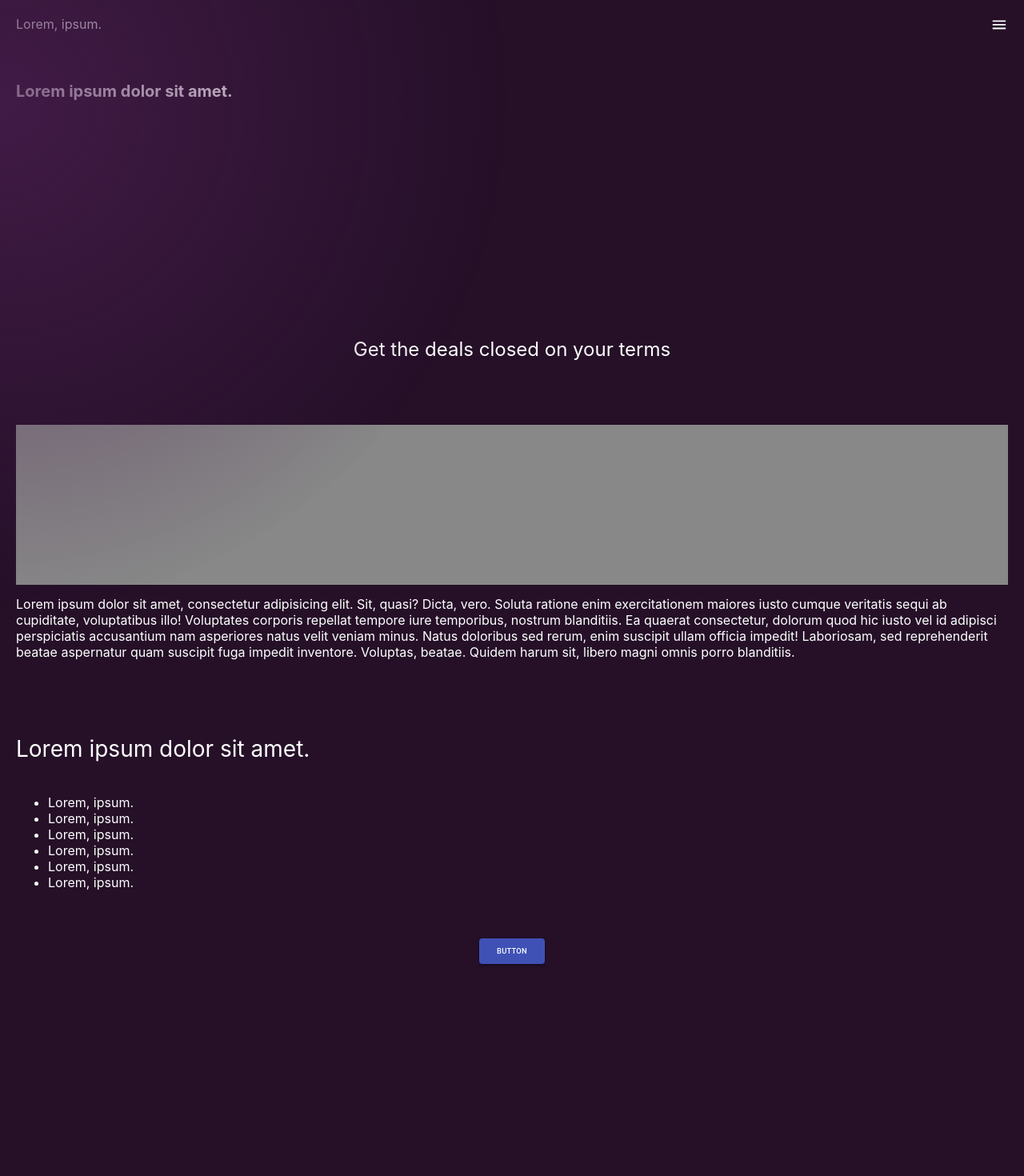
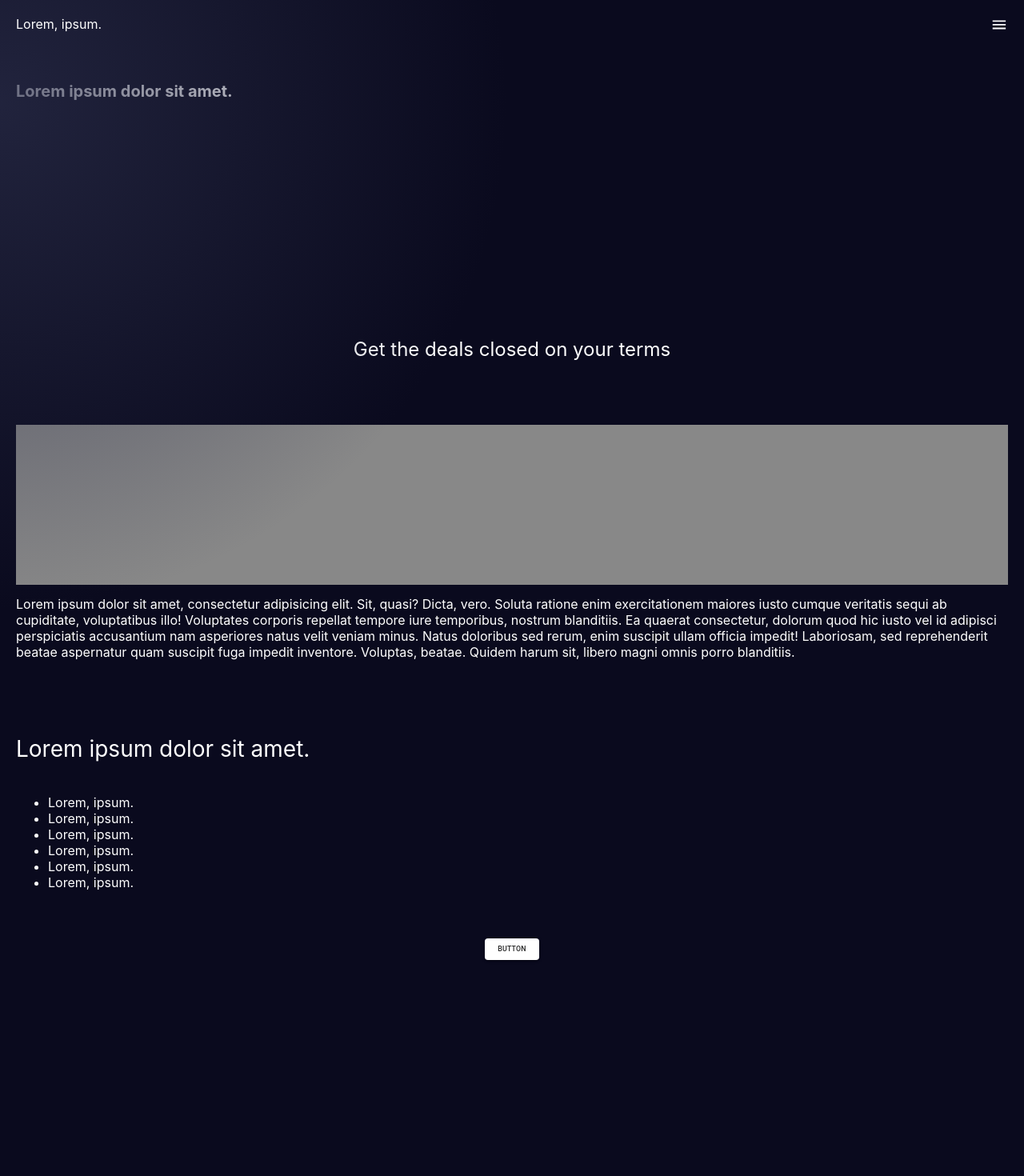
Before and after one commit to mritunjaysaha/project-1, a Next.js app: page / in a window 1280 px wide. Shown: the top 1470 px of the page at 80% size. Built offline with nearby package versions, Linux system fonts and the light colour scheme.

Commit message:
changed background color to blue

```diff
--- a/src/atoms/button.jsx
+++ b/src/atoms/button.jsx
@@ -13,8 +13,9 @@ export function MUIButton({ name, color, size }) {
     return (
         <Button
             variant="contained"
-            color={color ? color : "primary"}
-            size={size ? size : "medium"}
+            // color={color ? color : "primary"}
+            // size={size ? size : "medium"}
+            style={{ background: "#fff" }}
         >
             {name ? name : "temp"}
         </Button>
--- a/styles/globals.css
+++ b/styles/globals.css
@@ -4,7 +4,8 @@ html {
 body {
     font-family: -apple-system, BlinkMacSystemFont, Segoe UI, Roboto, Oxygen,
         Ubuntu, Cantarell, Fira Sans, Droid Sans, Helvetica Neue, sans-serif;
-    background-color: #251028;
+    /* background-color: #251028; */
+    background-color: #0a0a1e;
 
     color: white;
 }
--- a/styles/header.module.scss
+++ b/styles/header.module.scss
@@ -18,10 +18,18 @@
         -webkit-transform: translate(-50%, -40%);
         -moz-transform: translate(-50%, -40%);
         transform: translate(-50%, -40%);
+        // background: radial-gradient(
+        //     circle,
+        //     rgba(77, 32, 83, 0.7) 0%,
+        //     rgba(77, 32, 83, 0.0001) 70%
+        // );
+
+        // rgba(43,46,74,1)
+
         background: radial-gradient(
             circle,
-            rgba(77, 32, 83, 0.7) 0%,
-            rgba(77, 32, 83, 0.0001) 70%
+            rgba(43, 46, 74, 0.7) 0%,
+            rgba(43, 46, 74, 0.0001) 70%
         );
 
         width: 100vw;
--- a/styles/navbar.module.scss
+++ b/styles/navbar.module.scss
@@ -11,5 +11,5 @@
 
     // background: red;
 
-    z-index: 10;
+    z-index: 100;
 }
```
